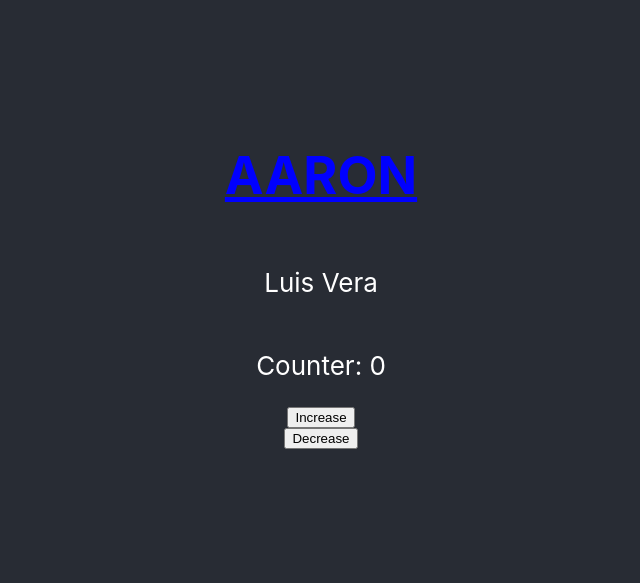
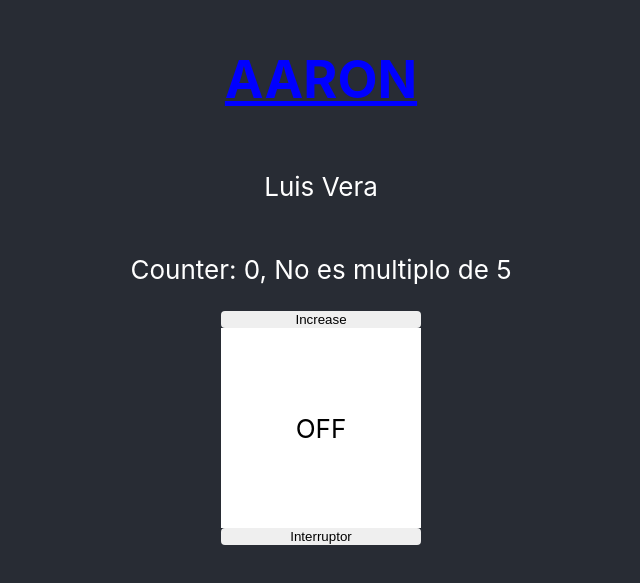
Before and after one commit to dannyvazquez78/18g, a React (Create React App) app: page / in a window 1280 px wide. Shown: the part 121-704 px from the top of the page, without its empty margins (319-959 px from the left). Built offline with nearby package versions, Linux system fonts and the light colour scheme.

Commit message:
apagador listo

```diff
--- a/src/App.css
+++ b/src/App.css
@@ -37,11 +37,36 @@
   }
 }
 
+.active {
+  color: #61dafb;
+}
+.inactive {
+  color: white;
+}
+
 .square {
   display: flex;
   justify-content: center;
+  align-items: center;
+  height: 200px;
   width: 200px;
-  height: 200px;
-  background-color: blue;
+}
 
+.square-on {
+  background-color: #61dafb;
 }
+
+.square-off {
+  background-color: white;
+  color: black;
+}
+
+button {
+  width: 200px;
+  border: none;
+  border-radius: 4px;
+}
+button:hover {
+  width: 200px;
+  border: blue 1px;
+}
--- a/src/App.js
+++ b/src/App.js
@@ -7,14 +7,8 @@
 import FullName from "./components/FullName";
 
 function App() {
-  // Local state
-  // [0] = valor del state
-  // [1] = función que actualiza el state
-  // si `useState` recibe un argumento, este será el valor inicial del estado
-  // si no el estado es undefined
   const [count, setCount] = useState(0);
-  console.log(count, "COUNT");
-  console.log(setCount, "SET_COUNT");
+  const [isOn, setIsOn] = useState(false);
 
   const handleClick = (increase) => {
     let newCount = count;
@@ -26,15 +20,30 @@
     setCount(newCount);
   };
 
+  const isMultiple = count % 5 === 0 && count !== 0 ? true : false;
+  const countType = isMultiple ? "Es multiplo de 5" : "No es multiplo de 5";
+  const countClass = isMultiple ? "active" : "inactivo";
+
+  const squareClass = isOn ? "square-on" : "square-off";
+  const squareText = isOn ? "ON" : "OFF";
   return (
     <div className="App">
       <header className="App-header">
         <Title text="Aaron"></Title>
         <FullName firstName="Luis" lastName="Vera"></FullName>
+        <p className={countClass}>
+          Counter: {count}, {countType}
+        </p>
+        <button onClick={() => handleClick(true)}>Increase</button>
 
-        <p>Counter: {count}</p>
-        <button onClick={() => handleClick(true)}>Increase</button>
-        <button onClick={() => handleClick(false)}>Decrease</button>
+        <div className={`square ${squareClass}`}>{squareText}</div>
+        <div
+          style={{
+            display: "flex",
+          }}
+        >
+          <button onClick={() => setIsOn(!isOn)}>Interruptor</button>
+        </div>
       </header>
     </div>
   );
```
